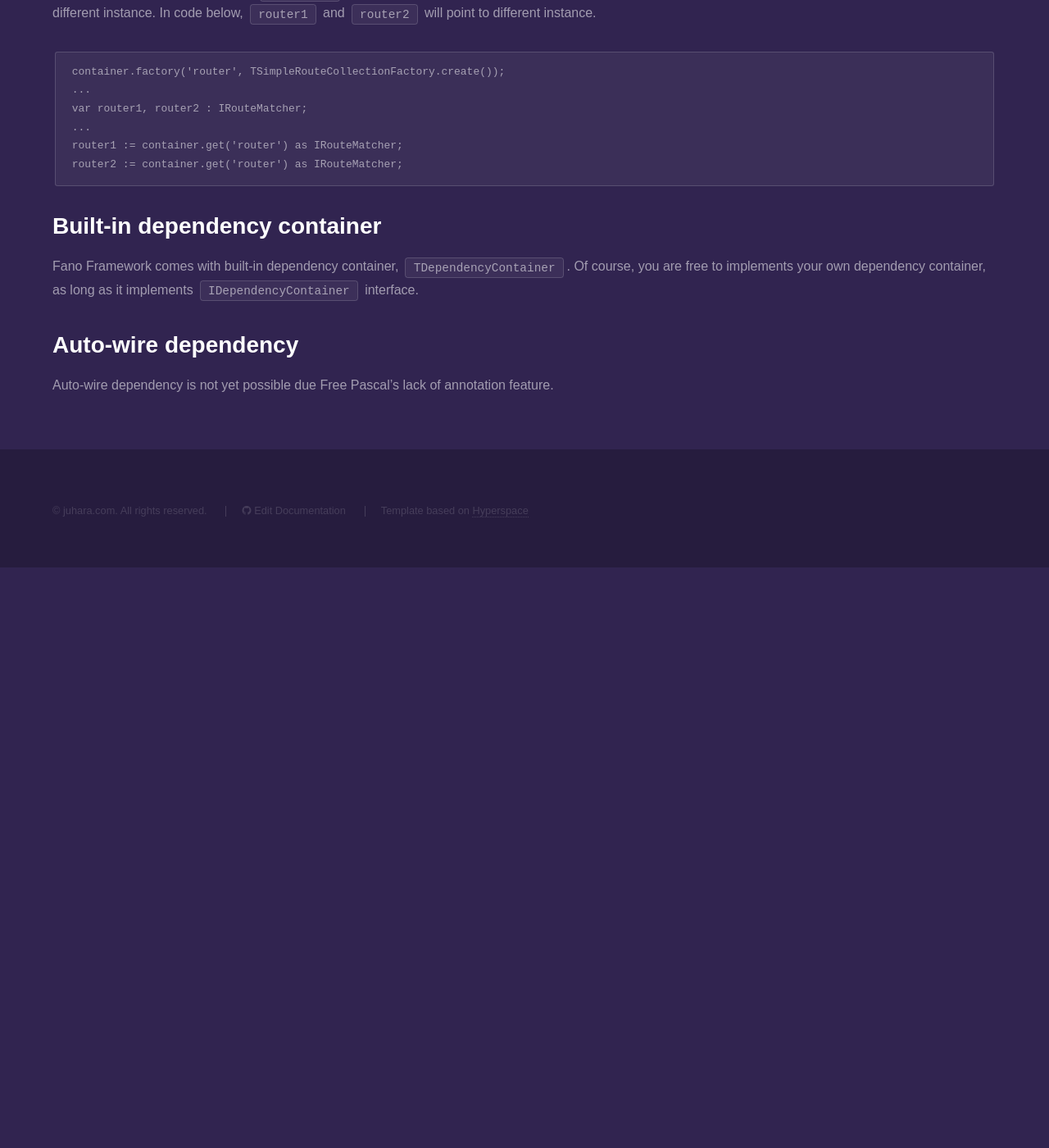
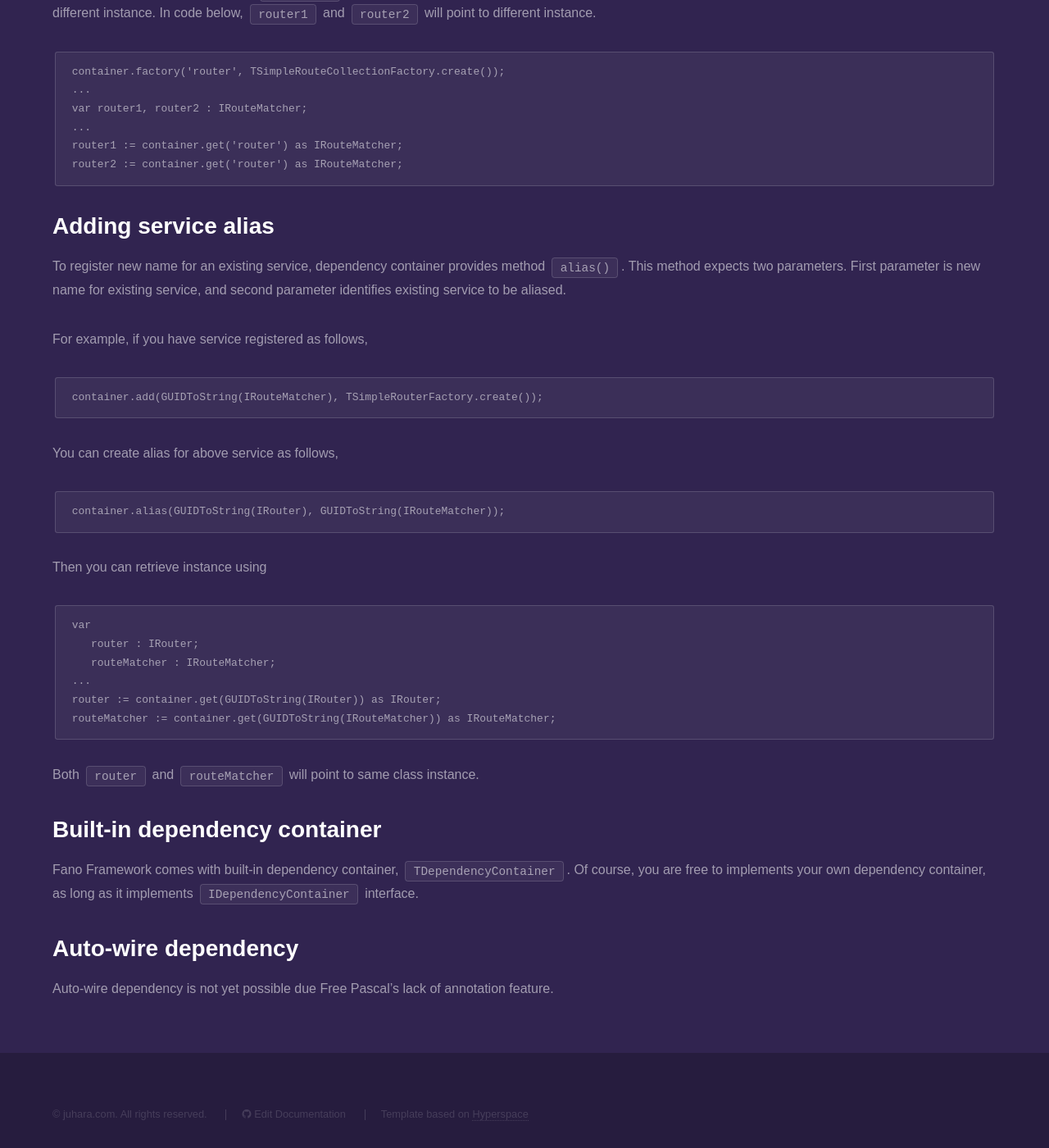
Before and after one commit to fanoframework/fanoframework.github.io, a Jekyll site: the page built from dependency-container/index.md, in a window 1280 px wide and 1400 px high, scrolled down 2960 px. Shown: the whole window at 82% size. Built offline with Jekyll 4.4.1, drawn with Linux system fonts in a browser that asks for light colours; our own code applies the rules of GitHub Pages for plain Markdown files; before the commit the page ends 3652 px from its top, so only the background shows below that.

Commit message:
add content about service alias in dependency container

````diff
--- a/dependency-container/index.md
+++ b/dependency-container/index.md
@@ -121,6 +121,36 @@ router1 := container.get('router') as IRouteMatcher;
 router2 := container.get('router') as IRouteMatcher;
 ```
 
+## Adding service alias
+
+To register new name for an existing service, dependency container provides method `alias()`.
+This method expects two parameters. First parameter is new name for existing service, and second parameter identifies existing service to be aliased.
+
+For example, if you have service registered as follows,
+
+```
+container.add(GUIDToString(IRouteMatcher), TSimpleRouterFactory.create());
+```
+
+You can create alias for above service as follows,
+
+```
+container.alias(GUIDToString(IRouter), GUIDToString(IRouteMatcher));
+```
+
+Then you can retrieve instance using
+
+```
+var
+   router : IRouter;
+   routeMatcher : IRouteMatcher;
+...
+router := container.get(GUIDToString(IRouter)) as IRouter;
+routeMatcher := container.get(GUIDToString(IRouteMatcher)) as IRouteMatcher;
+```
+
+Both `router` and `routeMatcher` will point to same class instance.
+
 ## Built-in dependency container
 
 Fano Framework comes with built-in dependency container, `TDependencyContainer`.
````
